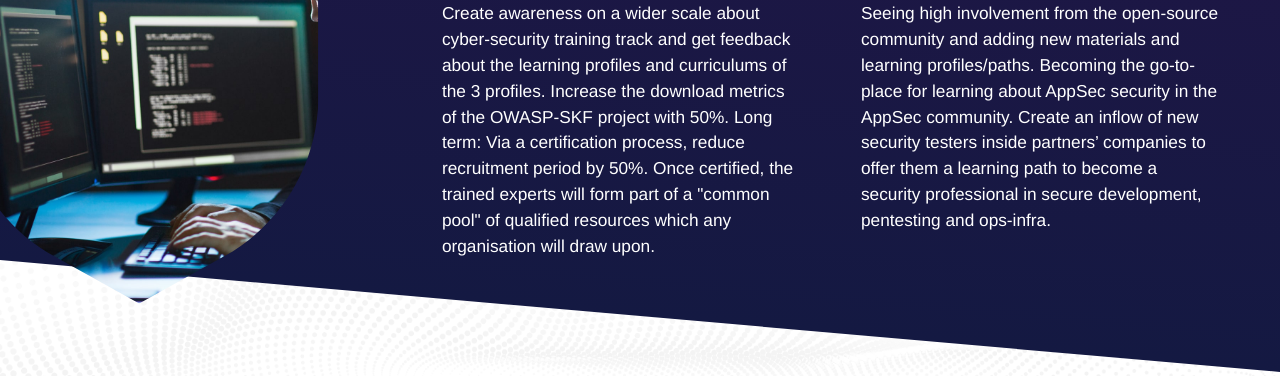
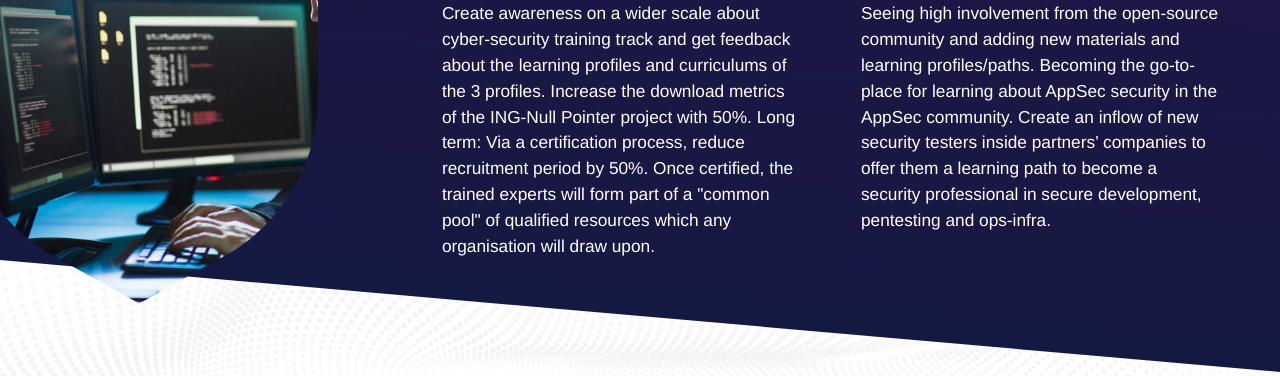
Before and after one commit to Cylander-Cyber-Security-Edu/public-site, a PHP site: page / in a window 1280 px wide. Shown: the part 2694-3070 px from the top of the page. Run offline with PHP 8.4, Linux system fonts and the light colour scheme; some web fonts are replaced.

Commit message:
Update index.php

```diff
--- a/index.php
+++ b/index.php
@@ -108,7 +108,7 @@
           <div class="inner-content text">
             <h3>The future Short term</h3>
             <div class="col-text">
-              <p>Create awareness on a wider scale about cyber-security training track and get feedback about the learning profiles and curriculums of the 3 profiles. Increase the download metrics of the OWASP-SKF project with 50%. Long term: Via a certification process, reduce recruitment period by 50%. Once certified, the trained experts will form part of a "common pool" of qualified resources which any organisation will draw upon.</p>
+              <p>Create awareness on a wider scale about cyber-security training track and get feedback about the learning profiles and curriculums of the 3 profiles. Increase the download metrics of the ING-Null Pointer project with 50%. Long term: Via a certification process, reduce recruitment period by 50%. Once certified, the trained experts will form part of a "common pool" of qualified resources which any organisation will draw upon.</p>
               <p>Seeing high involvement from the open-source community and adding new materials and learning profiles/paths. Becoming the go-to-place for learning about AppSec security in the AppSec community. Create an inflow of new security testers inside partners’ companies to offer them a learning path to become a security professional in secure development, pentesting and ops-infra.</p>
             </div>
           </div>
```
